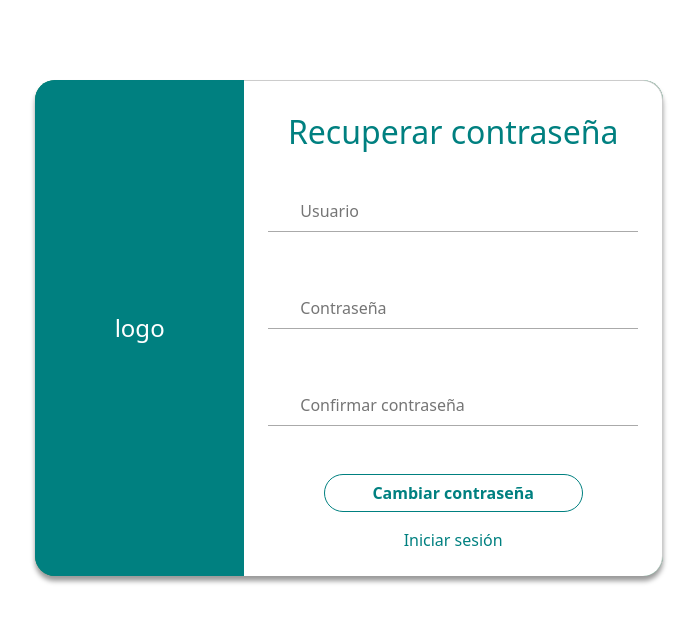
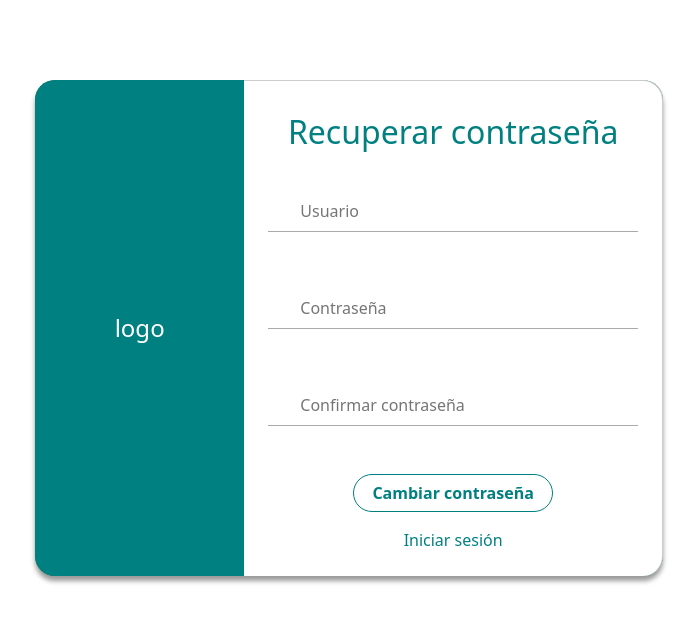
Before and after one commit to Ulises-Isais/Bakery-App, a React (Vite) app: page /forgot in a window 1280 px wide. Shown: the top 622 px of the page, without its empty margins (291-988 px from the left). Built offline with nearby package versions, Linux system fonts and the light colour scheme.

Commit message:
Components, Formik y estilos agregado

```diff
--- a/package.json
+++ b/package.json
@@ -1,7 +1,7 @@
 {
   "name": "panaderia",
   "private": true,
-  "version": "0.0.0",
+  "version": "1.0.0",
   "type": "module",
   "scripts": {
     "dev": "vite",
@@ -11,9 +11,11 @@
   },
   "dependencies": {
     "@reduxjs/toolkit": "^2.8.2",
+    "formik": "^2.4.6",
     "react": "^19.1.1",
     "react-dom": "^19.1.1",
-    "react-router": "^7.8.2"
+    "react-router": "^7.8.2",
+    "yup": "^1.7.0"
   },
   "devDependencies": {
     "@eslint/js": "^9.33.0",
--- /dev/null
+++ b/src/components/Cards.tsx
@@ -0,0 +1,3 @@
+export const Cards = () => {
+  return <div>Cards</div>;
+};
--- /dev/null
+++ b/src/components/SideBar.tsx
@@ -0,0 +1,3 @@
+export const SideBar = () => {
+  return <div>SideBar</div>;
+};
--- /dev/null
+++ b/src/components/Table.tsx
@@ -0,0 +1,3 @@
+export const Table = () => {
+  return <div>Table</div>;
+};
--- /dev/null
+++ b/src/components/TextInput.tsx
@@ -0,0 +1,22 @@
+import { ErrorMessage, useField } from "formik";
+import "../styles/login.css";
+
+interface Props {
+  label: string;
+  name: string;
+  type?: "text" | "password";
+  placeholder?: string;
+  className?: string;
+  [x: string]: any;
+}
+
+export const TextInput = ({ label, ...props }: Props) => {
+  const [field] = useField(props);
+
+  return (
+    <div className="row">
+      <input {...field} {...props} />
+      <ErrorMessage name={props.name} component="span" className="error-text" />
+    </div>
+  );
+};
--- /dev/null
+++ b/src/components/index.ts
@@ -0,0 +1 @@
+export { TextInput } from "./TextInput";
--- a/src/pages/ForgotPage.tsx
+++ b/src/pages/ForgotPage.tsx
@@ -1,4 +1,7 @@
 import { Link } from "react-router";
+import { Form, Formik } from "formik";
+import * as Yup from "yup";
+import { TextInput } from "../components";
 
 export const ForgotPage = () => {
   return (
@@ -18,34 +21,53 @@ export const ForgotPage = () => {
               <h2>Recuperar contraseña</h2>
             </div>
             <div className="row">
-              <form className="form-group">
-                <div className="row">
-                  <input
+              <Formik
+                initialValues={{
+                  username: "",
+                  password1: "",
+                  password2: "",
+                }}
+                onSubmit={(values) => {
+                  console.log(values);
+                }}
+                validationSchema={Yup.object({
+                  username: Yup.string().required("Ingresa el usuario"),
+
+                  password1: Yup.string()
+                    .min(6, "Debe ser minimo 6 caracteres")
+                    .required("Ingresa la contraseña"),
+
+                  password2: Yup.string()
+                    .oneOf(
+                      [Yup.ref("password1")],
+                      "Las contraseñas no coinciden"
+                    )
+                    .required("Ingresa la contraseña"),
+                })}
+              >
+                {({}) => (
+                  <Form className="form-group">
+                    <TextInput
+                      label="username"
+                      name="username"
                       type="text"
-                    name="username"
-                    id="username"
                       className="form__input"
                       placeholder="Usuario"
                     />
-                </div>
-                <div className="row">
-                  <input
+                    <TextInput
+                      label="password1"
+                      name="password1"
                       type="password"
-                    name="password"
-                    id="password1"
                       className="form__input"
                       placeholder="Contraseña"
                     />
-                </div>
-                <div className="row">
-                  <input
+                    <TextInput
+                      label="password2"
+                      name="password2"
                       type="password"
-                    name="password"
-                    id="password2"
                       className="form__input"
                       placeholder="Confirmar contraseña"
                     />
-                </div>
                     <div className="row row-btn">
                       <input
                         type="submit"
@@ -53,7 +75,9 @@ export const ForgotPage = () => {
                         className="btn"
                       />
                     </div>
-              </form>
+                  </Form>
+                )}
+              </Formik>
             </div>
             <div className="row row-link">
               <Link to="/login">Iniciar sesión</Link>
--- a/src/pages/LoginPage.tsx
+++ b/src/pages/LoginPage.tsx
@@ -1,4 +1,8 @@
 import { Link } from "react-router";
+import { Form, Formik } from "formik";
+import * as Yup from "yup";
+import { TextInput } from "../components";
+
 import "../styles/login.css";
 // import logo from "../assets/panaderia.png";
 
@@ -20,29 +24,44 @@ export const LoginPage = () => {
               <h2>Iniciar sesión</h2>
             </div>
             <div className="row">
-              <form className="form-group">
-                <div className="row">
-                  <input
+              <Formik
+                initialValues={{
+                  username: "",
+                  password: "",
+                }}
+                onSubmit={(values) => {
+                  console.log(values);
+                }}
+                validationSchema={Yup.object({
+                  username: Yup.string().required("Ingresa el usuario"),
+
+                  password: Yup.string()
+                    .min(6, "Debe ser minimo 6 caracteres")
+                    .required("Ingresa la contraseña"),
+                })}
+              >
+                {({}) => (
+                  <Form className="form-group">
+                    <TextInput
+                      label="Usuario"
+                      name="username"
                       type="text"
-                    name="username"
-                    id="username"
+                      placeholder="Usuario"
                       className="form__input"
-                    placeholder="Usuario"
                     />
-                </div>
-                <div className="row">
-                  <input
+                    <TextInput
+                      label="Contraseña"
+                      name="password"
                       type="password"
-                    name="password"
-                    id="password"
+                      placeholder="Contraseña"
                       className="form__input"
-                    placeholder="Contraseña"
                     />
-                </div>
                     <div className="row row-btn">
                       <input type="submit" value="Ingresar" className="btn" />
                     </div>
-              </form>
+                  </Form>
+                )}
+              </Formik>
             </div>
             <div className="row row-link">
               <Link to="/forgot">¿Olvidaste tu contraseña?</Link>
--- a/src/styles/login.css
+++ b/src/styles/login.css
@@ -61,7 +61,10 @@ form{
 	border-radius: 4px;
 }
 .btn{
+	flex: 1 1 auto;
 	transition: all .5s ease;
+	max-width: 200px;
+	/* padding: 0.75em 1em; */
 	width: 70%;
 	border-radius: 30px;
 	color:#008080;
@@ -70,6 +73,8 @@ form{
 	border: 1px solid #008080;
 	margin-top: 1.5em;
 	margin-bottom: 1em;
+	text-align: center;
+	white-space: normal;
 }
 .btn:hover, .btn:focus{
 	background-color: #008080;
@@ -80,6 +85,7 @@ form{
 .row-btn {
   display: flex;
   justify-content: center;
+  padding: 0 1em;
 }
 
 .row-link {
@@ -97,3 +103,10 @@ form{
 .row-link a:hover {
   text-decoration: underline;
 }
+
+.error-text{
+	color: red;
+	font-size: 0.9rem;
+	margin-top: 0.25rem;
+	display: block;
+}
```
Also changed, not shown: 1 other file (tests, documents, lock files or other folders). Lines whose indentation alone changed are shown as unchanged.
